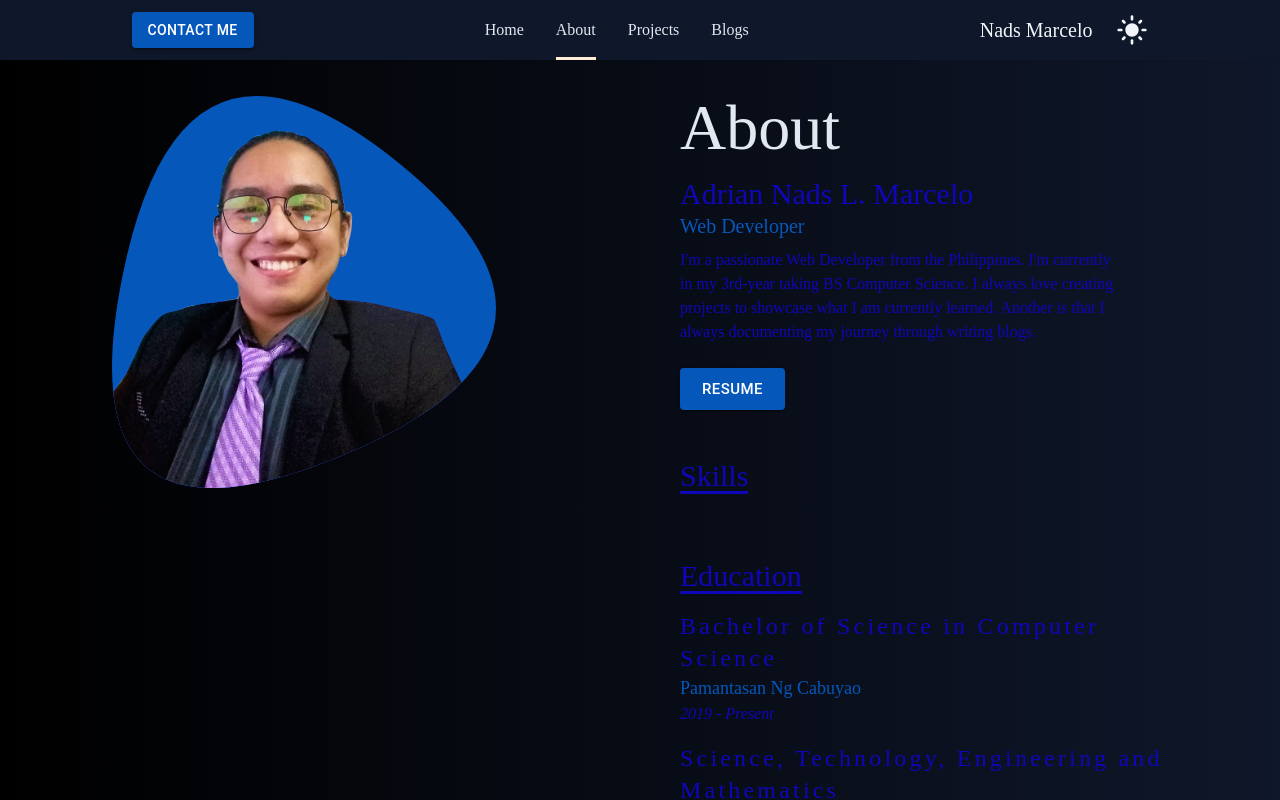
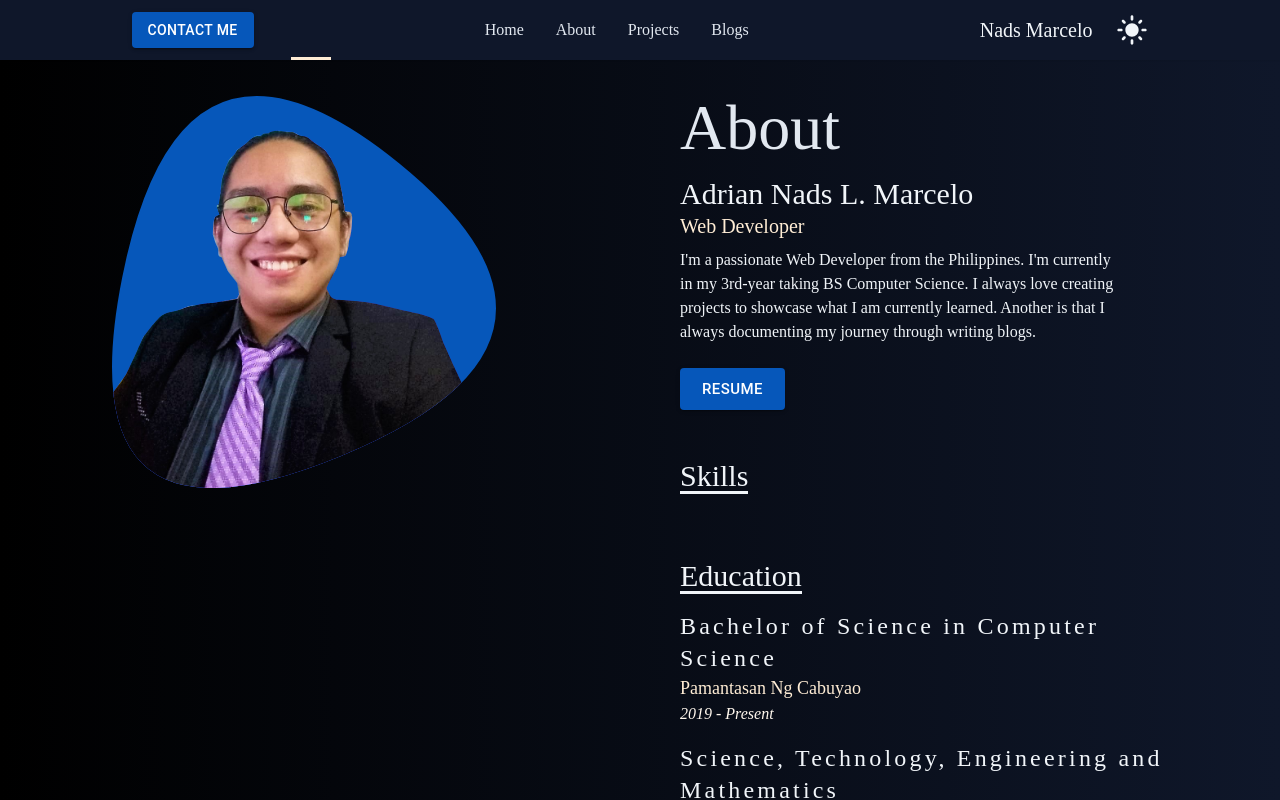
Before and after one commit to NADS-PROGRAMMER/Portfolio-Website, a React (Create React App) app: page /about in a window 1280 px wide. Both pictures are taken after a click on the button "Dark Mode". Shown: the top 800 px of the page. Built offline with nearby package versions, Linux system fonts and the light colour scheme.

Commit message:
DONE adding dark mode theme in About Page

```diff
--- a/src/Pages/About.jsx
+++ b/src/Pages/About.jsx
@@ -5,11 +5,13 @@ import AboutSection from '../components/AboutSection'
 import Skills from '../components/Skills'
 import Education from '../components/Education'
 import Certificates from '../components/Certificates'
+import { motion, AnimatePresence } from 'framer-motion'
 
-import { motion } from 'framer-motion'
-
+/**
+ * It is the About Page. */
 function About() {
 
+  /** All of the sections in About page. */
   const sections = [
       {
           section: <Skills />,
@@ -24,7 +26,10 @@ function About() {
           name: 'Certificates'
       },
   ]
+
   return (
+
+    <AnimatePresence>
       <motion.main className="main-about">
 
           {/* About (Text) */}
@@ -39,29 +44,35 @@ function About() {
           </motion.section>
 
           <motion.div  className="flex flex-col">
+
             <motion.h1 className="hidden heading-1 lg:block text-left">About</motion.h1>
 
              <div className="flex flex-col items-center gap-[3rem] lg:items-start">
 
                     {/* Brief Intro */}
                     <motion.div className="text-center flex flex-col items-center gap-[.5rem] lg:items-start lg:text-left">
+
+                        {/* Adrian Nads Marcelo / Web Developer */}
                         <section>
                             <h2
-                                className="font-[Poppins] font-medium text-3xl">
+                                className="font-[Poppins] font-medium text-3xl dark:text-slate-100">
                                 Adrian Nads L. Marcelo
                             </h2>
                             <span
-                                className="font-[Poppins] text-xl text-portfolio-tertiary font-medium">
+                                className="font-[Poppins] text-xl text-portfolio-tertiary font-medium dark:text-orange-100">
                                 Web Developer
                             </span>
                         </section>
 
-                        <p className="font-[Poppins] md:max-w-[55ch]">
+                        {/* Introduction */}
+                        <p className="font-[Poppins] md:max-w-[55ch] dark:text-slate-100">
                             I'm a passionate Web Developer from the Philippines. I'm currently
                             in my 3rd-year taking BS Computer Science. I always love creating
                             projects to showcase what I am currently learned. Another is that
                             I always documenting my journey through writing blogs.
                         </p>
+
+                        {/* Resume Button */}
                         <Button
                             size="large"
                             sx={{
@@ -83,9 +94,11 @@ function About() {
                             )
                         })
                     }
+
                 </div>
           </motion.div>
       </motion.main>
+      </AnimatePresence>
   )
 }
 
--- a/src/Pages/Home.jsx
+++ b/src/Pages/Home.jsx
@@ -4,8 +4,8 @@ import {ReactComponent as MainLogo} from '../assets/logos/MainLogo.svg'
 import Socials from '../components/Socials'
 import { motion } from 'framer-motion'
 
+/** It is the Homepage */
 function Home() {
-
 
     return (
        /** Classes of the <main> tag can be located in index.css */
@@ -15,16 +15,19 @@ function Home() {
             <motion.section
                 className="order-2 flex flex-col items-center md:order-1 md:items-start ">
 
+                {/* Greetings Text */}
                 <motion.span
                     className="text-[1.5rem] font-[Poppins] text-center text-portfolio-tertiary font-normal max-w-[23ch] sm:text-[2rem] md:text-left dark:text-orange-100">
                     Hello there! I'm Nads from the Philippines
                 </motion.span>
 
+                {/* Job Title */}
                 <motion.h1
                     className="heading-1">
                         Web Developer
                 </motion.h1>
 
+                {/* Resume Button */}
                 <motion.span>
                     <Button
                         size="large"
--- a/src/components/Certificates.jsx
+++ b/src/components/Certificates.jsx
@@ -24,14 +24,14 @@ function Certificates() {
                         <section
                             key={index}
                             className="text-center flex flex-col items-center lg:text-left lg:items-start">
-                            <h3 className="text-2xl font-medium text-portfolio-secondary tracking-[.2rem]">
+                            <h3 className="heading-3">
 
                                 {certificate.certificate}
                             </h3>
-                            <p className="text-lg font-[Poppins] font-medium text-portfolio-tertiary">
+                            <p className="p-primary">
                                 {certificate.date}
                             </p>
-                            <p className="font-[Poppins] italic">
+                            <p className="p-secondary">
                                 By {certificate.givenBy}
                             </p>
                         </section>
--- a/src/components/Education.jsx
+++ b/src/components/Education.jsx
@@ -22,9 +22,9 @@ function Education() {
             educationsInfo.map((education, index) => {
                 return (
                     <section key={index} className="text-center flex flex-col items-center lg:text-left lg:items-start">
-                        <h3 className="text-2xl text-portfolio-secondary font-medium tracking-[.2rem]">{education.course}</h3>
-                        <p className="text-lg font-[Poppins] font-medium text-portfolio-tertiary">{education.school}</p>
-                        <span className="font-[Poppins] italic">{education.year}</span>
+                        <h3 className="heading-3">{education.course}</h3>
+                        <p className="p-primary">{education.school}</p>
+                        <p className="p-secondary">{education.year}</p>
                     </section>
                 )
             })
--- a/src/components/Navbar.jsx
+++ b/src/components/Navbar.jsx
@@ -4,7 +4,7 @@ import NavLink  from '../base-components/NavLink'
 import Button from '@mui/material/Button';
 import useMediaQuery from '@mui/material/useMediaQuery';
 import MenuIcon from '@mui/icons-material/Menu';
-import { motion } from 'framer-motion'
+import { motion, AnimatePresence } from 'framer-motion'
 import LightModeIcon from '@mui/icons-material/LightMode';
 import DarkModeIcon from '@mui/icons-material/DarkMode';
 
@@ -72,9 +72,12 @@ function Navbar() {
                       onClick={() => {
                         setDarkMode(!darkMode)
                       }}>
-                      <svg  className="svg-primary block h-[2rem] w-[2rem]">
-                        { darkMode ? <LightModeIcon fontSize="medium"/> : <DarkModeIcon /> }
-                      </svg>
+
+                    <AnimatePresence>
+                        <motion.svg  className="svg-primary block h-[2rem] w-[2rem]">
+                            { darkMode ? <LightModeIcon fontSize="medium"/> : <DarkModeIcon /> }
+                        </motion.svg>
+                      </AnimatePresence>
                  </button>
 
                 <span className="text-portfolio-tertiary text-xl py-[1rem] dark:text-slate-100">Nads Marcelo</span>
--- a/src/index.css
+++ b/src/index.css
@@ -21,11 +21,26 @@ body {
 
 /* Heading 2 */
 .heading-2 {
-  @apply text-3xl text-portfolio-secondary relative after:absolute after:block after:w-full after:bottom-0 after:h-[.2rem] after:bg-portfolio-secondary after:content-[''];
+  @apply text-3xl text-portfolio-secondary relative after:absolute after:block after:w-full after:bottom-0 after:h-[.2rem] after:bg-portfolio-secondary after:content-[''] dark:text-slate-100 dark:after:bg-slate-100;
+}
+
+/* Heading 3 */
+.heading-3 {
+  @apply text-2xl text-portfolio-secondary font-medium tracking-[.2rem] dark:text-slate-100;
+}
+
+/* Paragraph primary */
+.p-primary {
+  @apply text-lg font-[Poppins] font-medium text-portfolio-tertiary dark:text-orange-100;
+}
+
+/* Paragraph secondary */
+.p-secondary {
+  @apply font-[Poppins] italic text-portfolio-tertiary dark:text-orange-50;
 }
 
 .svg-primary path {
-  @apply fill-portfolio-secondary dark:fill-slate-100;
+  @apply fill-portfolio-tertiary dark:fill-slate-100;
 }
 
 .svg-secondary path {
```
